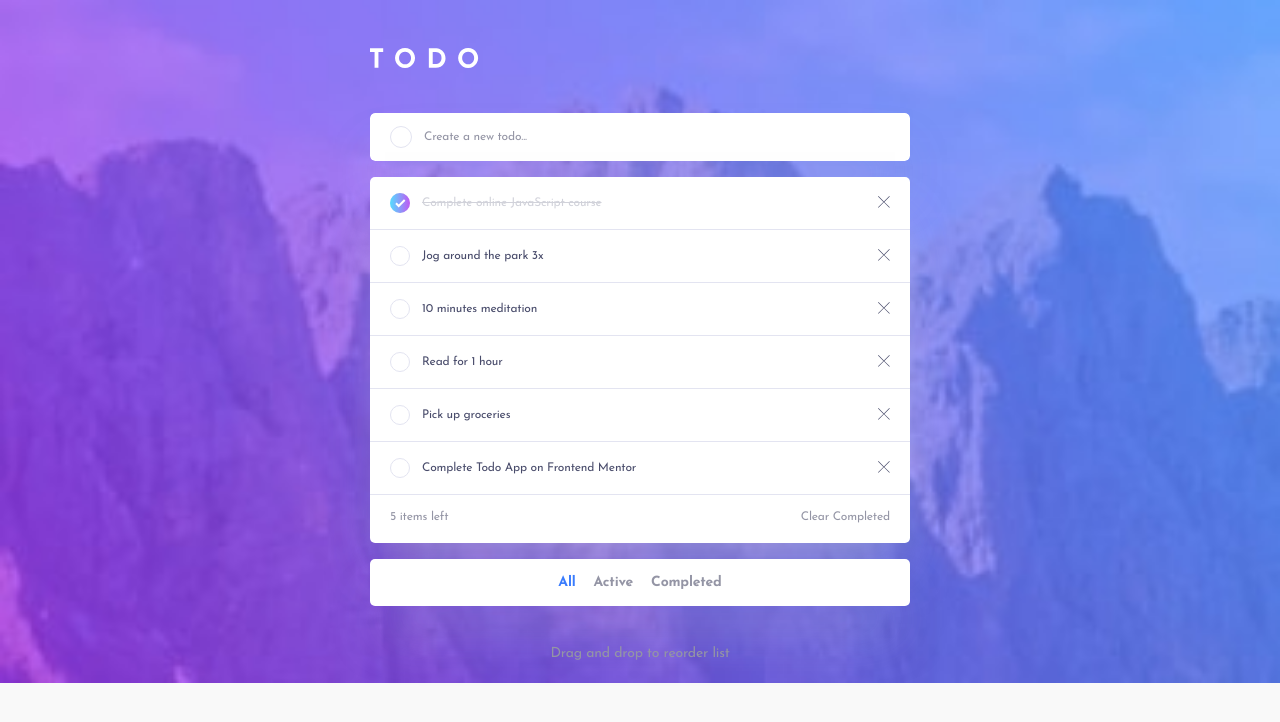
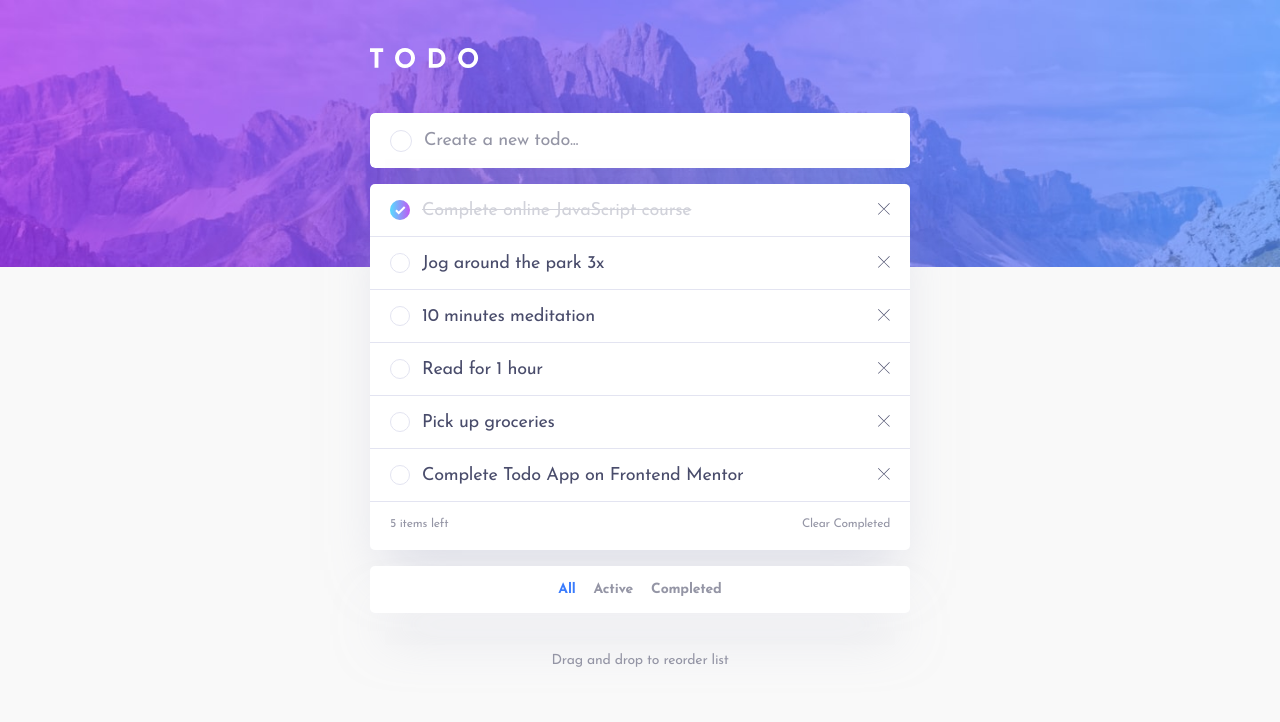
Before and after one commit to Orliland/todo-app, a React (Vite) app: page / in a window 1280 px wide. Shown: the top 722 px of the page. Built offline with nearby package versions, Linux system fonts and the light colour scheme.

Commit message:
add fonts for desktop

```diff
--- a/src/components/Task/task.css
+++ b/src/components/Task/task.css
@@ -27,6 +27,10 @@
   border: 0.1rem solid var(--border-gray);
   border-radius: 50%;
   appearance: none;
+}
+
+.task__check:hover {
+  cursor: pointer;
 }
 
 .task__check:checked::before {
--- a/src/components/Tasks/tasks.css
+++ b/src/components/Tasks/tasks.css
@@ -9,7 +9,7 @@
 .tasks__length {
   color: var(--gray);
 
-  font: var(--body);
+  font: var(--body-p);
   letter-spacing: -0.017rem;
 }
 
@@ -19,7 +19,7 @@
 
   color: var(--gray);
 
-  font: var(--body);
+  font: var(--body-p);
   letter-spacing: var(--ls-s);
 
   background-color: transparent;
--- a/src/index.css
+++ b/src/index.css
@@ -15,18 +15,28 @@
   --card-shadow: 0 3.5rem 5rem -1.5rem var(--light-gray-transparent);
 
   --body: 400 1.2rem "Josefin Sans", sans-serif; /* task text */
+  --body-p: 400 1.2rem "Josefin Sans", sans-serif; /* task text */
   --body-l: 700 1.4rem "Josefin Sans", sans-serif;
   --body-r: 400 1.4rem "Josefin Sans", sans-serif;
+  --bg-image: url("./assets/bg-mobile-light.jpg");
 
   --ls-s: -0.017rem;
   --ls-m: -0.019rem;
+}
+
+@media (min-width: 6rem) {
+  :root {
+    --ls-s: -0.025rem;
+    --body: 400 1.8rem "Josefin Sans", sans-serif; /* task text */
+    --bg-image: url("./assets/bg-desktop-light.jpg");
+  }
 }
 
 body {
   margin: 0;
   padding: 0 2.4rem;
 
-  background-image: url("./assets/bg-mobile-light.jpg");
+  background-image: var(--bg-image);
   background-repeat: no-repeat;
   background-size: contain;
   background-color: var(--light-gray);
```
Also changed, not shown: src/assets/bg-desktop-light.jpg (added).
